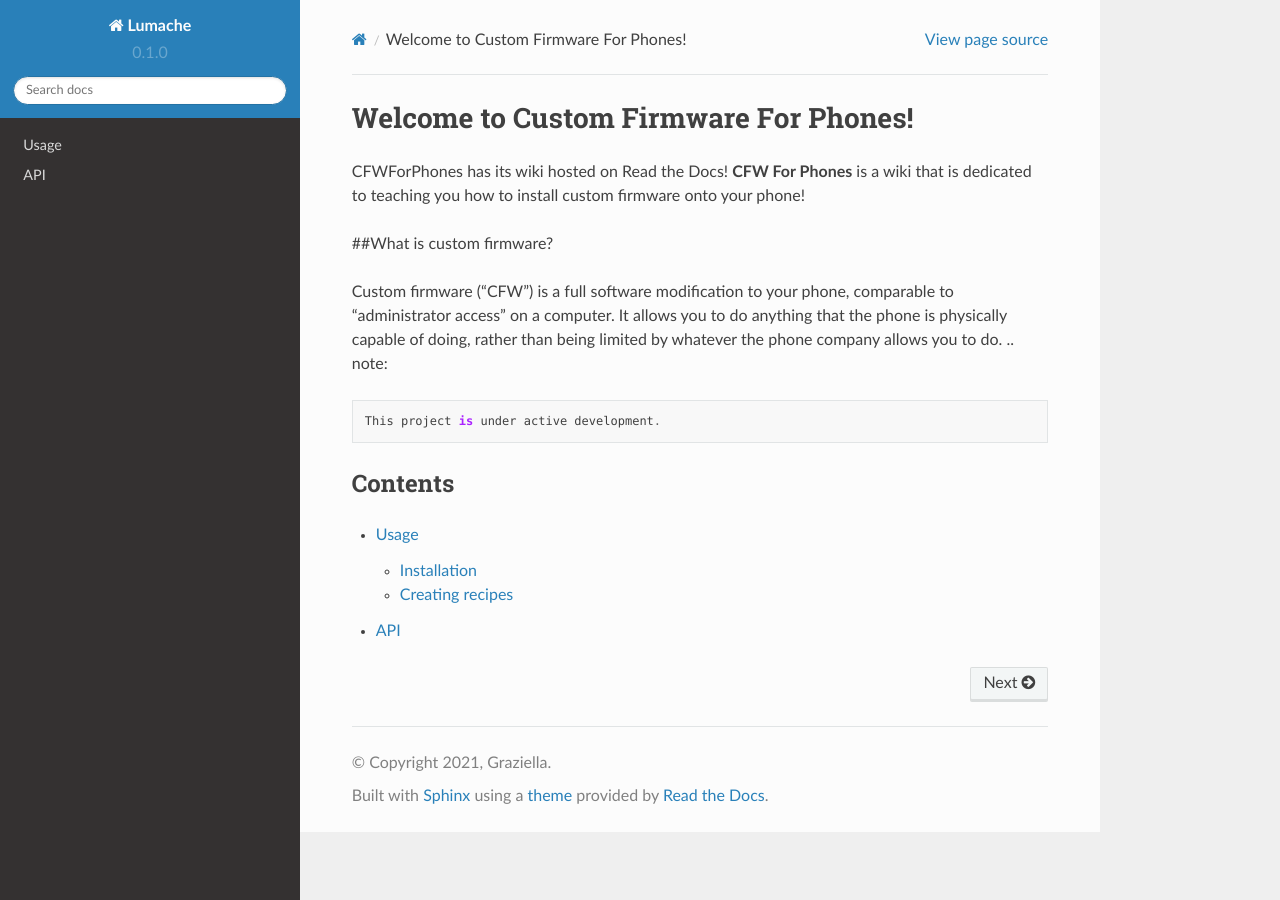
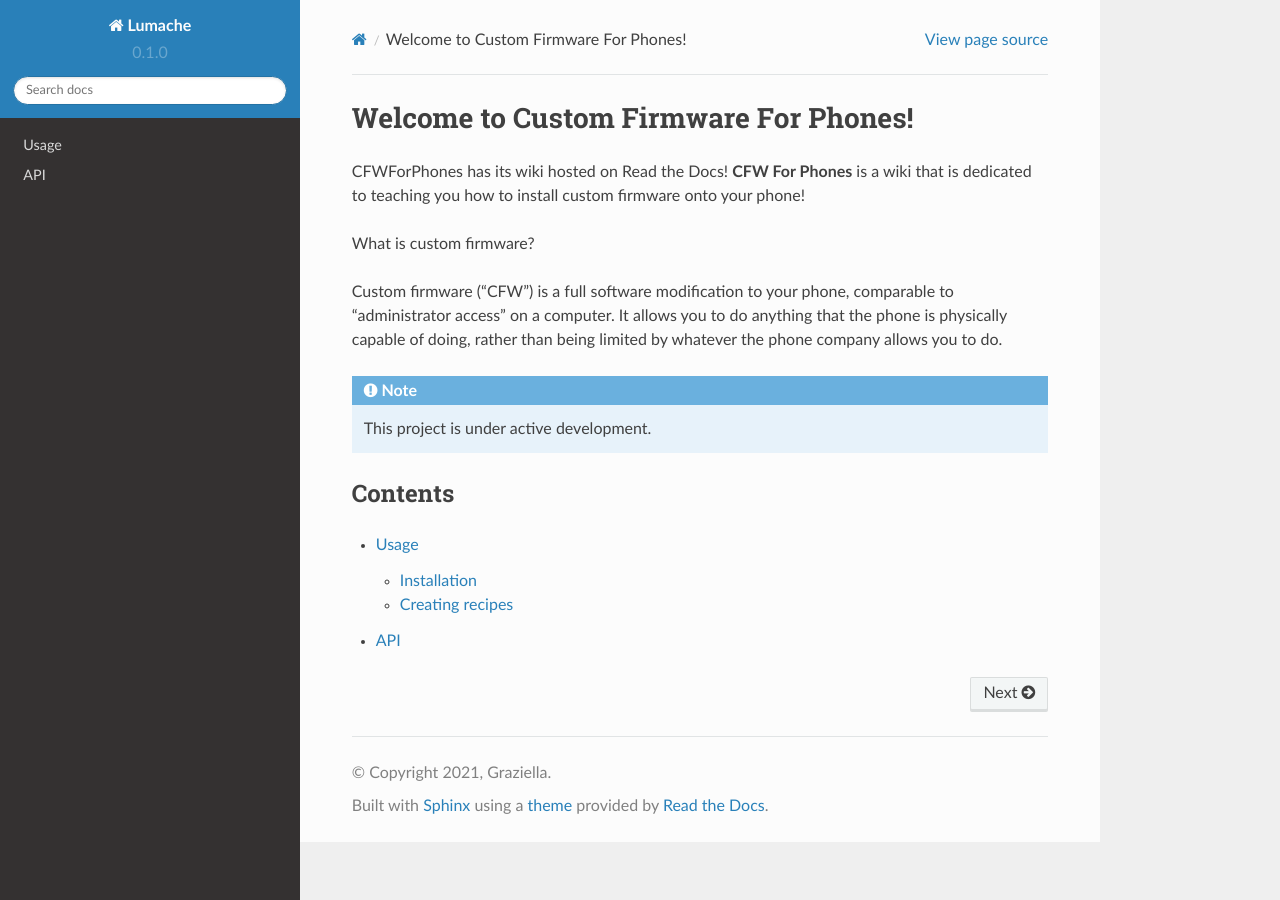
Before and after one commit to PythonSnake-lang/CFWForPhonesWiki, a Sphinx documentation site: the page built from docs/source/index.rst, in a window 1280 px wide. Built offline with Sphinx 7.4.7 and the Read the Docs theme 2.0.0, drawn with Linux system fonts in a browser that asks for light colours.

```diff
--- a/docs/source/index.rst
+++ b/docs/source/index.rst
@@ -5,13 +5,14 @@ CFWForPhones has its wiki hosted on Read the Docs!
 teaching you how to install custom firmware onto
 your phone!
 
-##What is custom firmware?
+What is custom firmware?
 
 Custom firmware (“CFW”) is a full software modification
 to your phone, comparable to “administrator access” on
 a computer. It allows you to do anything that the phone
 is physically capable of doing, rather than being limited
 by whatever the phone company allows you to do.
+
 .. note::
 
    This project is under active development.
```
